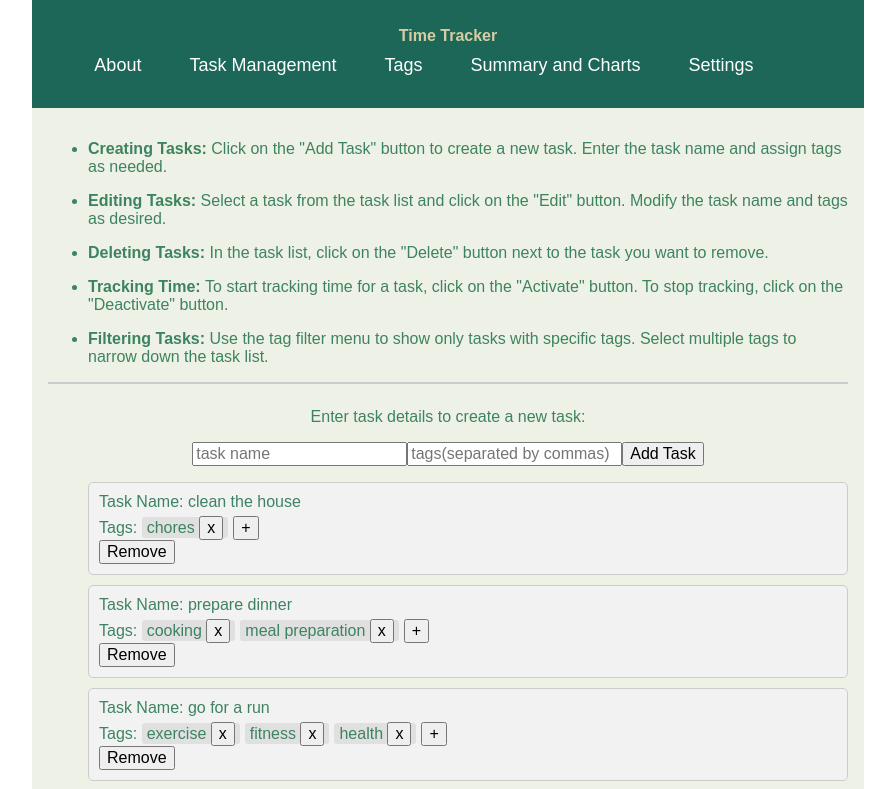
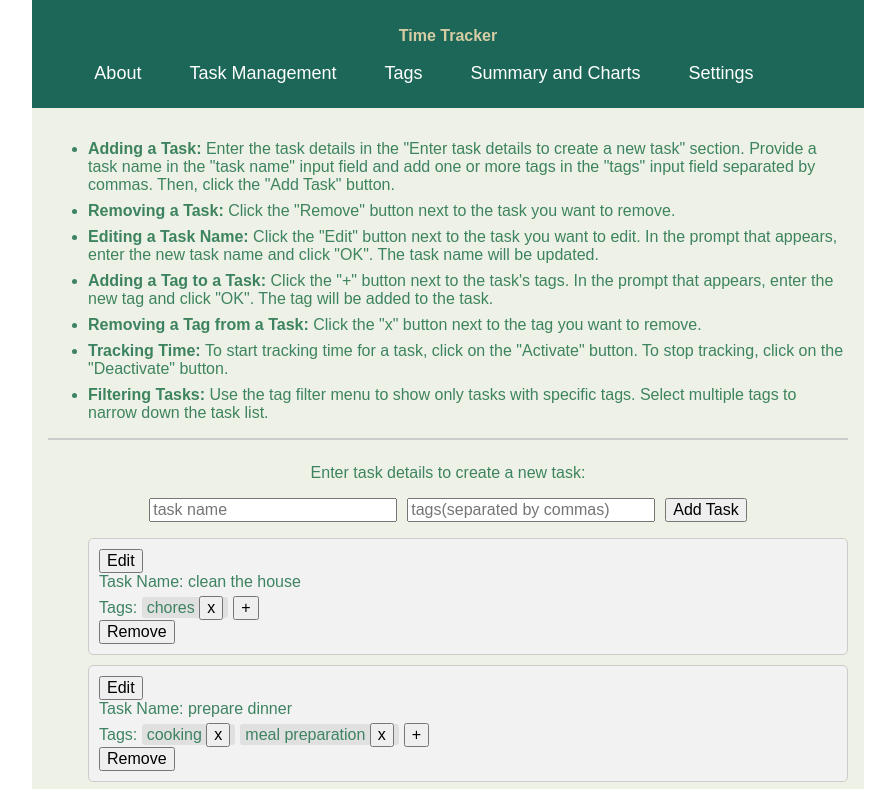
Before and after one commit to jingjingyang0803/TimeTracker, a React (Vite) app: page /tasks in a window 1280 px wide. Shown: the top 789 px of the page, without its empty margins (192-1087 px from the left). Built offline with nearby package versions, Linux system fonts and the light colour scheme; data requests are answered from the project's data file; a web font is replaced by a local one.

Commit message:
Enable feature to edit task name.

```diff
--- a/src/App.css
+++ b/src/App.css
@@ -35,7 +35,8 @@ hr {
   border-style: solid;
 }
 ul li {
-  margin-bottom: 1em;
+  margin-bottom: 0.5em;
+  margin-top: 0.5em;
 }
 
 footer {
--- a/src/components/About.jsx
+++ b/src/components/About.jsx
@@ -91,13 +91,11 @@ const About = () => {
           </ul>
         </li>
         <li>
-          Module D:
+          Module D: 20h
           <ul>
-            <li>Implemented tag remove and tag add functionality.</li>
-            <li></li>
-            <li></li>
-            <li></li>
-            <li></li>
+            <li>Added tag remove and tag add functionality. </li>
+            <li>Implemented task remove and task add functionality.</li>
+            <li>Enabled task name edit functionality.</li>
           </ul>
         </li>
       </ol>
--- a/src/components/Tasks.jsx
+++ b/src/components/Tasks.jsx
@@ -6,16 +6,28 @@ const TaskViewInstructions = () => {
     <div>
       <ul>
         <li>
-          <b>Creating Tasks: </b>Click on the "Add Task" button to create a new
-          task. Enter the task name and assign tags as needed.
+          <b>Adding a Task:</b> Enter the task details in the "Enter task
+          details to create a new task" section. Provide a task name in the
+          "task name" input field and add one or more tags in the "tags" input
+          field separated by commas. Then, click the "Add Task" button.
         </li>
         <li>
-          <b>Editing Tasks: </b>Select a task from the task list and click on
-          the "Edit" button. Modify the task name and tags as desired.
+          <b>Removing a Task:</b> Click the "Remove" button next to the task you
+          want to remove.
         </li>
         <li>
-          <b>Deleting Tasks: </b>In the task list, click on the "Delete" button
-          next to the task you want to remove.
+          <b>Editing a Task Name:</b> Click the "Edit" button next to the task
+          you want to edit. In the prompt that appears, enter the new task name
+          and click "OK". The task name will be updated.
+        </li>
+        <li>
+          <b>Adding a Tag to a Task:</b> Click the "+" button next to the task's
+          tags. In the prompt that appears, enter the new tag and click "OK".
+          The tag will be added to the task.
+        </li>
+        <li>
+          <b>Removing a Tag from a Task:</b> Click the "x" button next to the
+          tag you want to remove.
         </li>
         <li>
           <b>Tracking Time: </b>To start tracking time for a task, click on the
@@ -37,6 +49,7 @@ const TaskElement = ({
   handleRemoveTag,
   handleAddTag,
   handleRemoveTask,
+  handleEditTaskName,
 }) => {
   const removeTag = (index) => {
     console.log("Remove tag function called");
@@ -64,8 +77,26 @@ const TaskElement = ({
     handleRemoveTask(taskId);
   };
 
+  const editTaskName = () => {
+    const newTaskName = prompt("Enter a new task name:"); // Prompt the user to enter a new task name
+
+    if (newTaskName !== null) {
+      const trimmedTaskName = newTaskName.trim();
+      if (trimmedTaskName !== "") {
+        console.log("New Task Name:", trimmedTaskName);
+        handleEditTaskName(taskId, trimmedTaskName); // Pass the trimmedTaskName value to the handleEditTaskName function
+      } else {
+        alert("Task name cannot be empty. Please enter a valid task name.");
+      }
+    } else {
+      console.log("User clicked Cancel");
+    }
+  };
   return (
     <div className="task">
+      <button onClick={editTaskName} className="task-edit">
+        Edit
+      </button>
       <div className="task-name">Task Name: {name}</div>
       <div className="task-tags">
         Tags:{" "}
@@ -166,6 +197,15 @@ const Tasks = () => {
     }
   };
 
+  const handleEditTaskName = (taskId, newTaskName) => {
+    const taskIndex = tasks.findIndex((task) => task.id === taskId); // Find the index of the task
+    const task = tasks[taskIndex]; // Get the task object
+    const updatedTask = { ...task, name: newTaskName }; // Create an updated task object with the modified task name
+    const updatedTasks = [...tasks]; // Create a copy of the tasks array
+    updatedTasks[taskIndex] = updatedTask; // Replace the task at the specified index with the updated task
+    setTasks(updatedTasks); // Update the tasks state variable with the updated array
+  };
+
   return (
     <div>
       <TaskViewInstructions />
@@ -203,6 +243,7 @@ const Tasks = () => {
             handleRemoveTag={handleRemoveTag}
             handleAddTag={handleAddTag}
             handleRemoveTask={handleRemoveTask}
+            handleEditTaskName={handleEditTaskName}
           />
         ))}
       </ol>
--- a/src/styles/Tasks.css
+++ b/src/styles/Tasks.css
@@ -1,3 +1,8 @@
+* {
+  font-family: inherit;
+  font-size: medium;
+}
+
 .task {
   background-color: #f2f2f2;
   border: 1px solid #ccc;
@@ -17,13 +22,13 @@
   margin-right: 5px;
 }
 
-* {
-  font-family: inherit;
-  font-size: medium;
-}
-
 .add-task-container {
   display: flex;
   flex-direction: column;
   align-items: center;
 }
+
+.add-task-container input {
+  margin-right: 10px;
+  width: 15em;
+}
```
